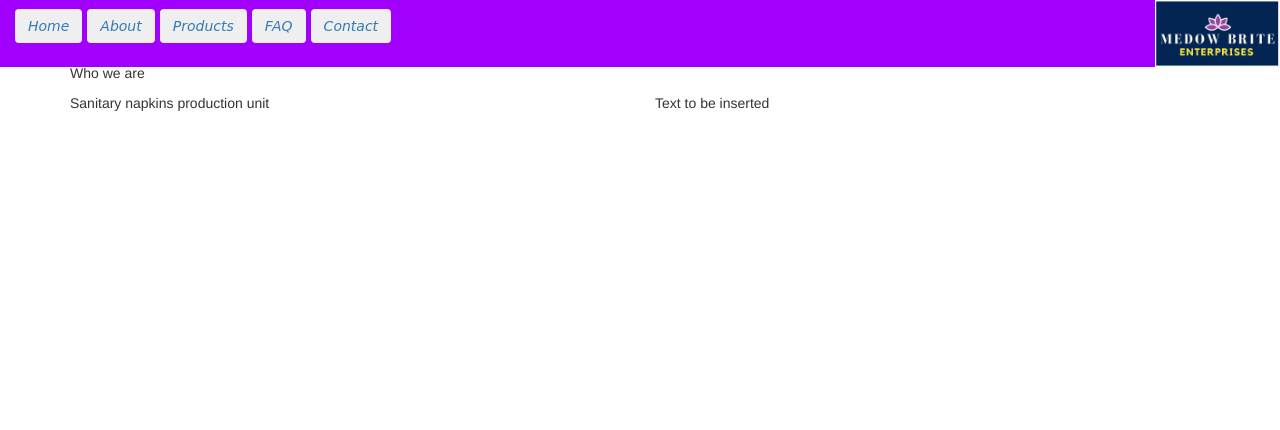
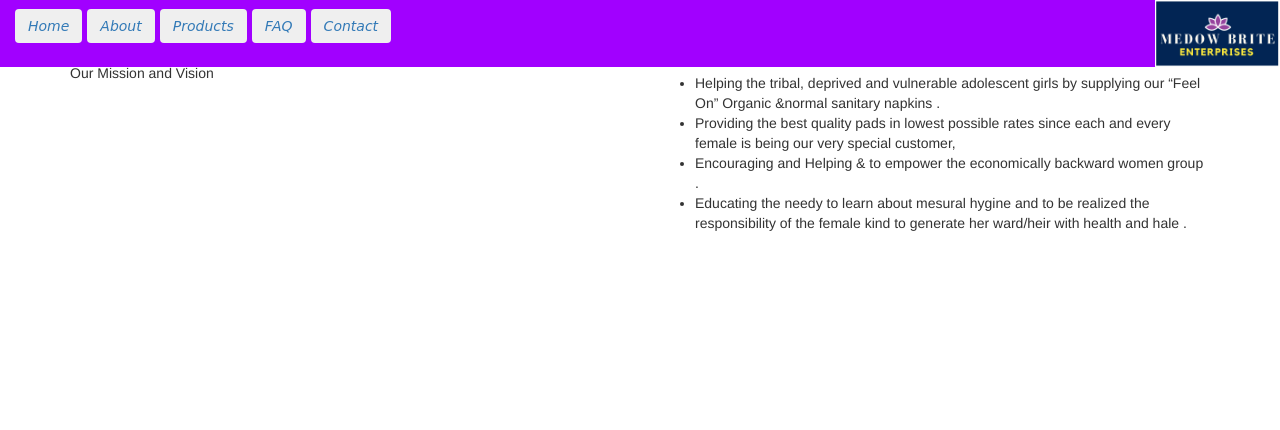
Before and after one commit to subatilak/Medow-Brite, a Flask app: page /about in a window 1280 px wide. Shown: the top 430 px of the page. Run offline with Flask 2, Linux system fonts and the light colour scheme; some libraries are stand-ins or nearby versions.

Commit message:
Update about.html

```diff
--- a/templates/about.html
+++ b/templates/about.html
@@ -7,19 +7,23 @@
 
         <div class="section-title" data-aos="zoom-out">
           <h2>About</h2>
-          <p>Who we are</p>
         </div>
 
         <div class="row content" data-aos="fade-up">
           <div class="col-lg-6">
             <p>
-              Sanitary napkins production unit
+              Our Mission and Vision
             </p>
 
           </div>
           <div class="col-lg-6 pt-4 pt-lg-0">
             <p>
-             Text to be inserted
+			<ul class="about-us-list">
+            <li>Helping  the tribal, deprived and vulnerable adolescent girls by supplying our “Feel On” Organic &normal  sanitary napkins . </li>
+			<li>Providing the  best quality pads in  lowest possible rates since each and every female  is being  our very special customer, </li>
+			<li>Encouraging  and Helping & to empower the economically backward women group .</li>
+			<li>Educating the needy to learn about mesural hygine and to be realized the responsibility of the female kind to generate her ward/heir with health and hale .</li>
+			</ul>
             </p>
           </div>
         </div>
```
